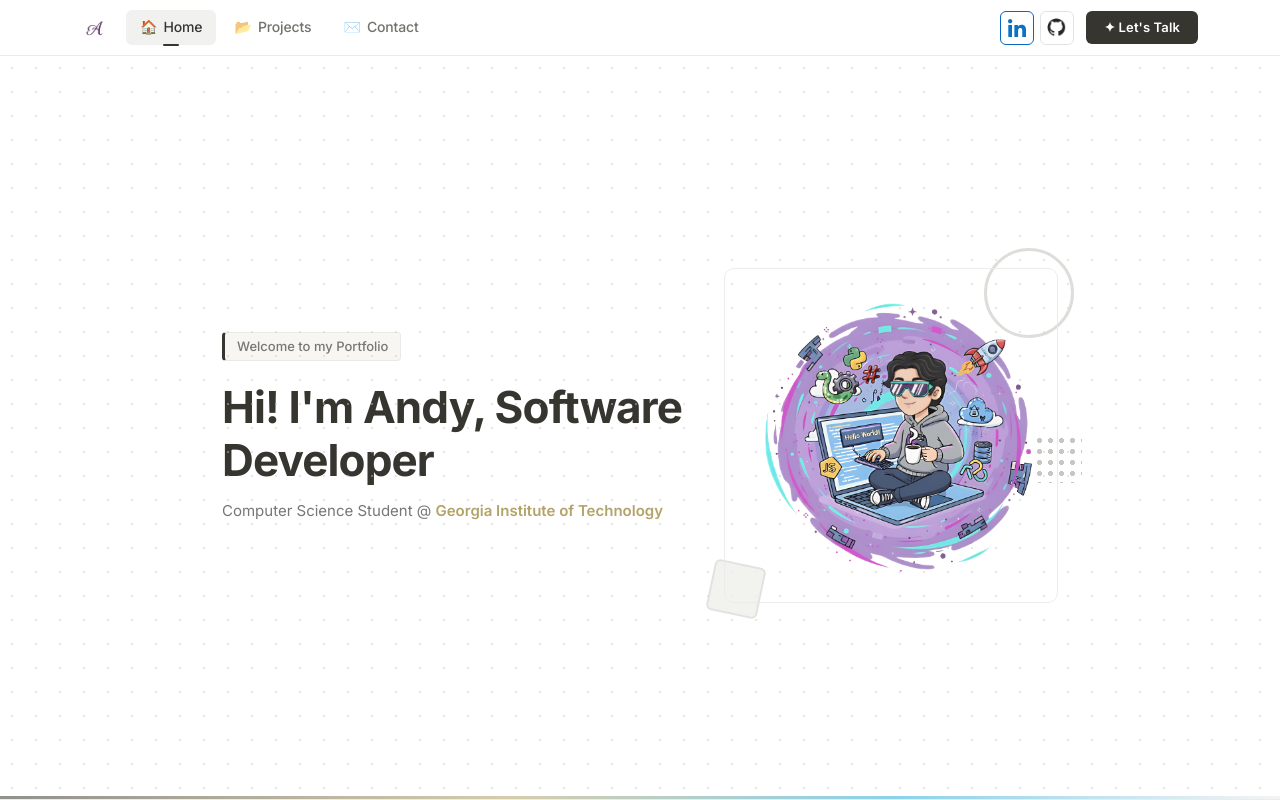
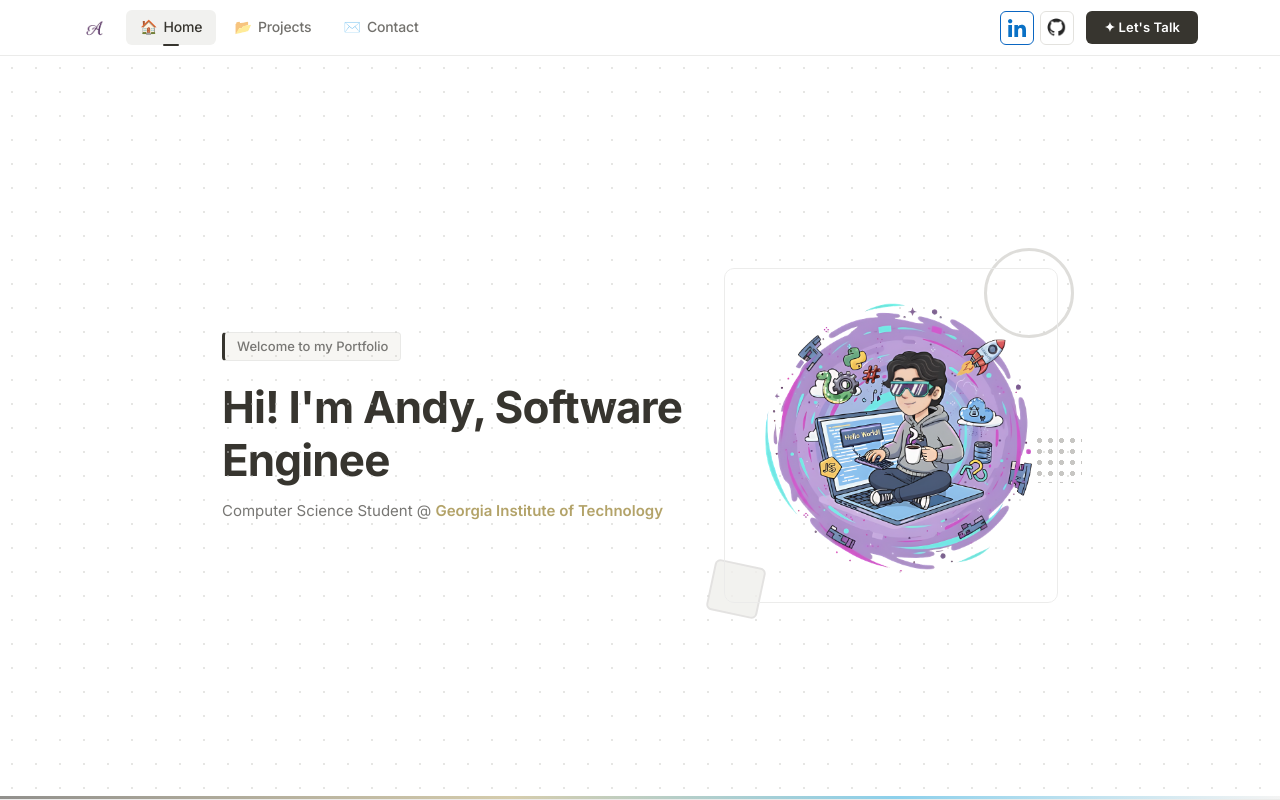
Before and after one commit to AndyDLi/PersonalPortfolio, a React (Vite) app: page / in a window 1280 px wide. Built offline with nearby package versions, Linux system fonts and the light colour scheme.

Commit message:
Updated Role List

```diff
--- a/src/components/Banner.jsx
+++ b/src/components/Banner.jsx
@@ -5,7 +5,7 @@ import bannerPhoto from '../assets/images/bannerPhoto.png';
 export const Banner = () => {
     const [loopIndex, setLoopIndex] = useState(0);
     const [isDeleting, setIsDeleting] = useState(false);
-    const toRotate = ['Software Developer', 'Exploring AI/ML', 'Studying Cybersecurity'];
+    const toRotate = ['Software Engineer', 'Machine & Deep Learning Engineer', 'AI Agent Architect'];
     const [text, setText] = useState('');
     const [delta, setDelta] = useState(200);
     const transitionPeriod = 2000;
```
